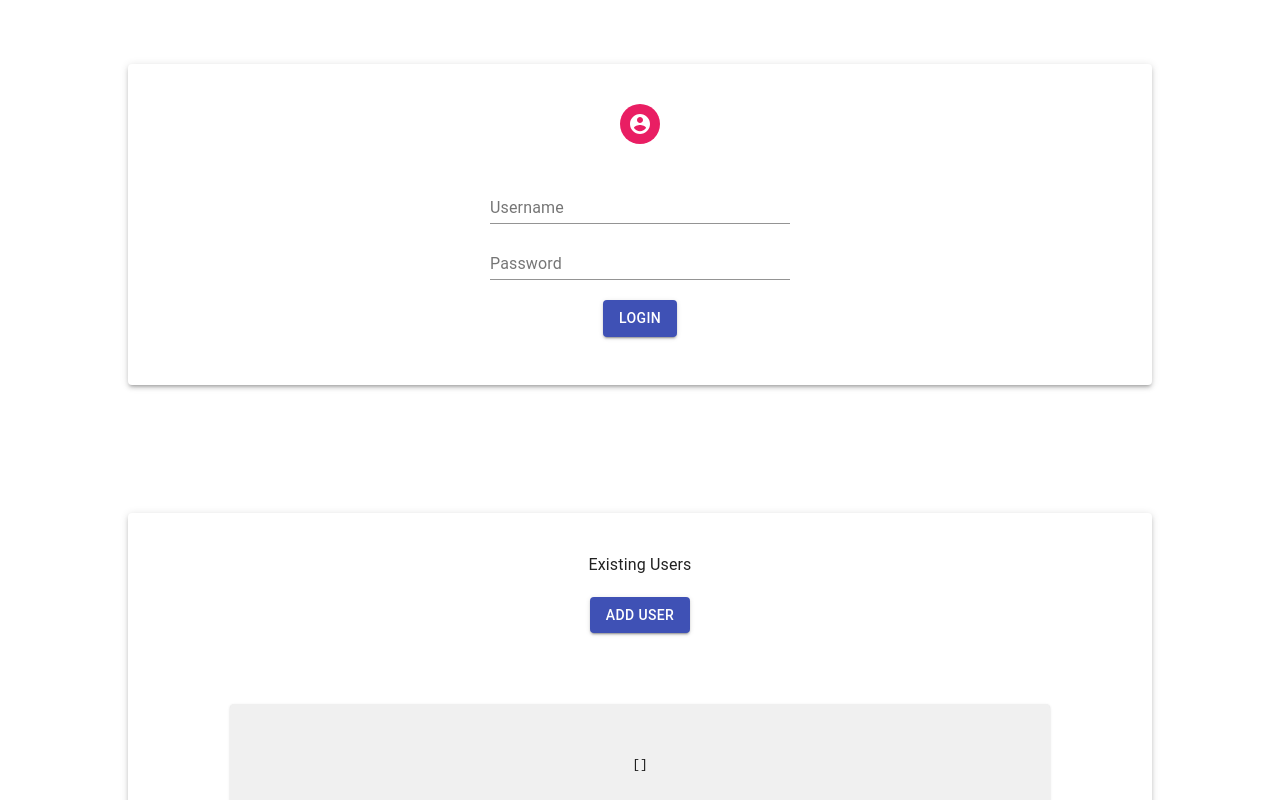
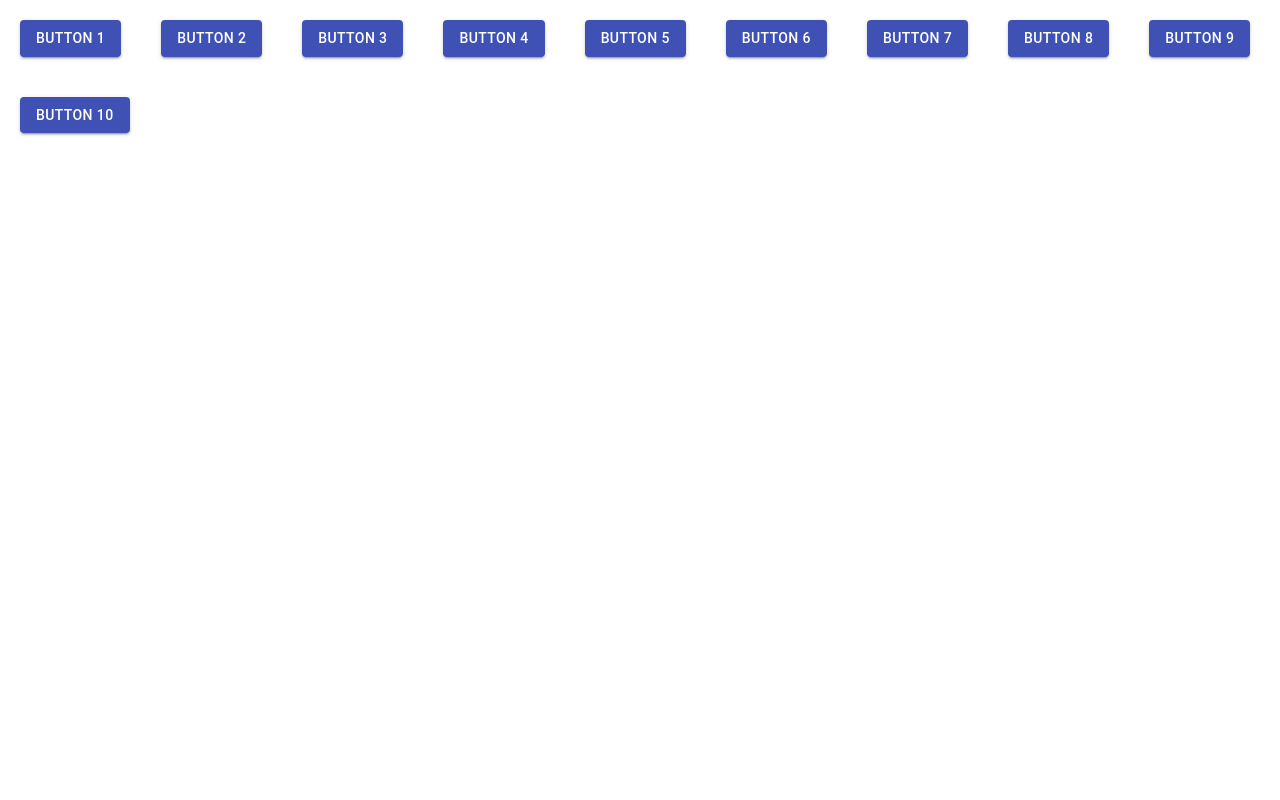
Before and after one commit to MiluchOK/bugzy, a React (Create React App) app: page /locatorsOverview in a window 1280 px wide. Shown: the top 800 px of the page. Built offline with nearby package versions, Linux system fonts and the light colour scheme.

Commit message:
Adding LocatorsOverview

```diff
--- a/src/AppRouter.js
+++ b/src/AppRouter.js
@@ -1,12 +1,16 @@
 import React from "react";
-import { BrowserRouter as Router, Route } from "react-router-dom";
-import LoginFormScreen from './screens/LoginFormScreen'
+import { BrowserRouter as Router, Route, Switch } from "react-router-dom";
+import LoginFormScreen from './screens/LoginFormScreen';
+import LocatorsOverview from './screens/LocatorsOverview';
 
 
 function AppRouter() {
     return(
         <Router>
-            <Route path="/" component={LoginFormScreen} />
+            <Switch>
+                <Route path="/locatorsOverview" exact component={LocatorsOverview} />
+                <Route path="/" component={LoginFormScreen} />
+            </Switch>
         </Router>
     )
 }
--- /dev/null
+++ b/src/screens/LocatorsOverview.js
@@ -0,0 +1,22 @@
+import React from "react";
+import Button from '@material-ui/core/Button';
+import { makeStyles } from '@material-ui/core/styles';
+
+const useStyles = makeStyles(theme => ({
+    button: {
+        margin: '20px'
+    },
+}));
+
+export default function LoginFormScreen(props) {
+
+    const classes = useStyles();
+    const buttonsNumber = 10
+    let buttons = []
+    for(let i=0; i<buttonsNumber; i++){
+        buttons.push(<Button variant="contained" color="primary" className={classes.button}>Button {i+1}</Button>)
+    }
+    return <div class='buttons-container'>
+        {buttons}
+    </div>
+}
```
